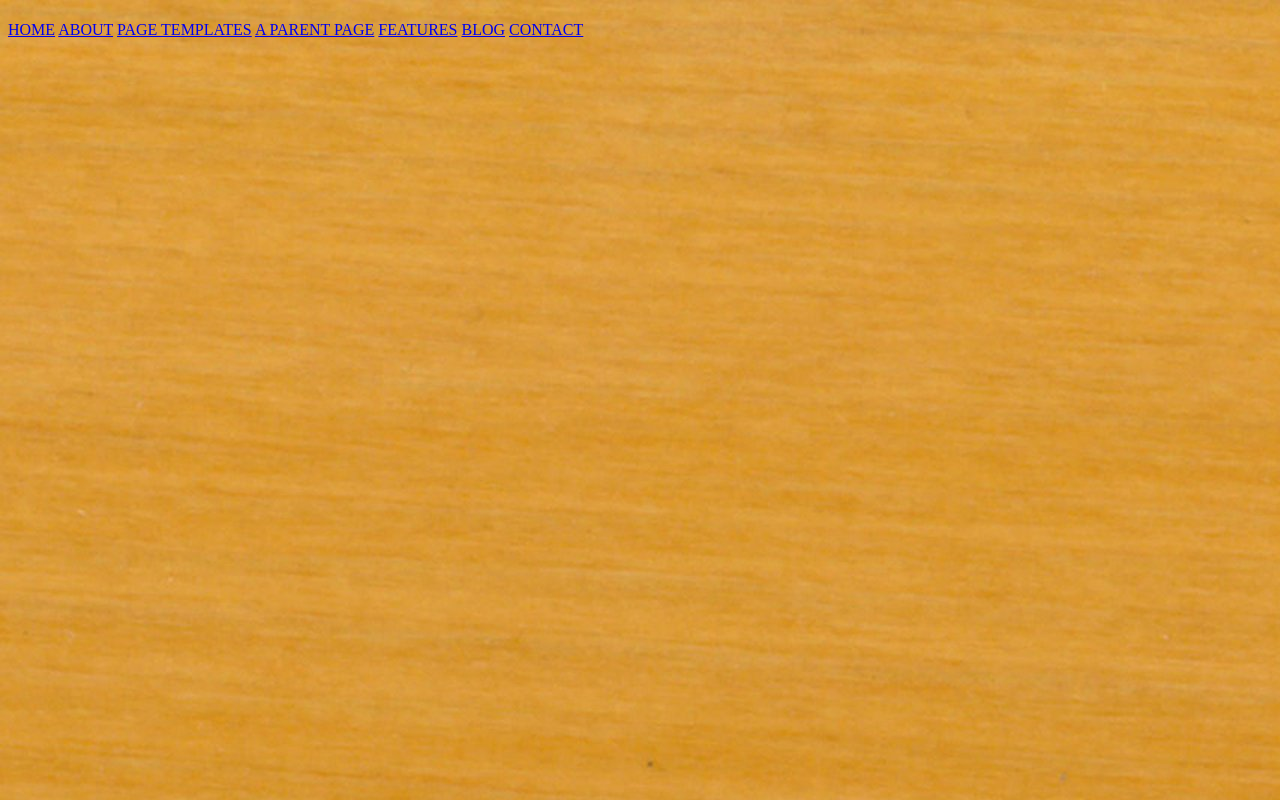
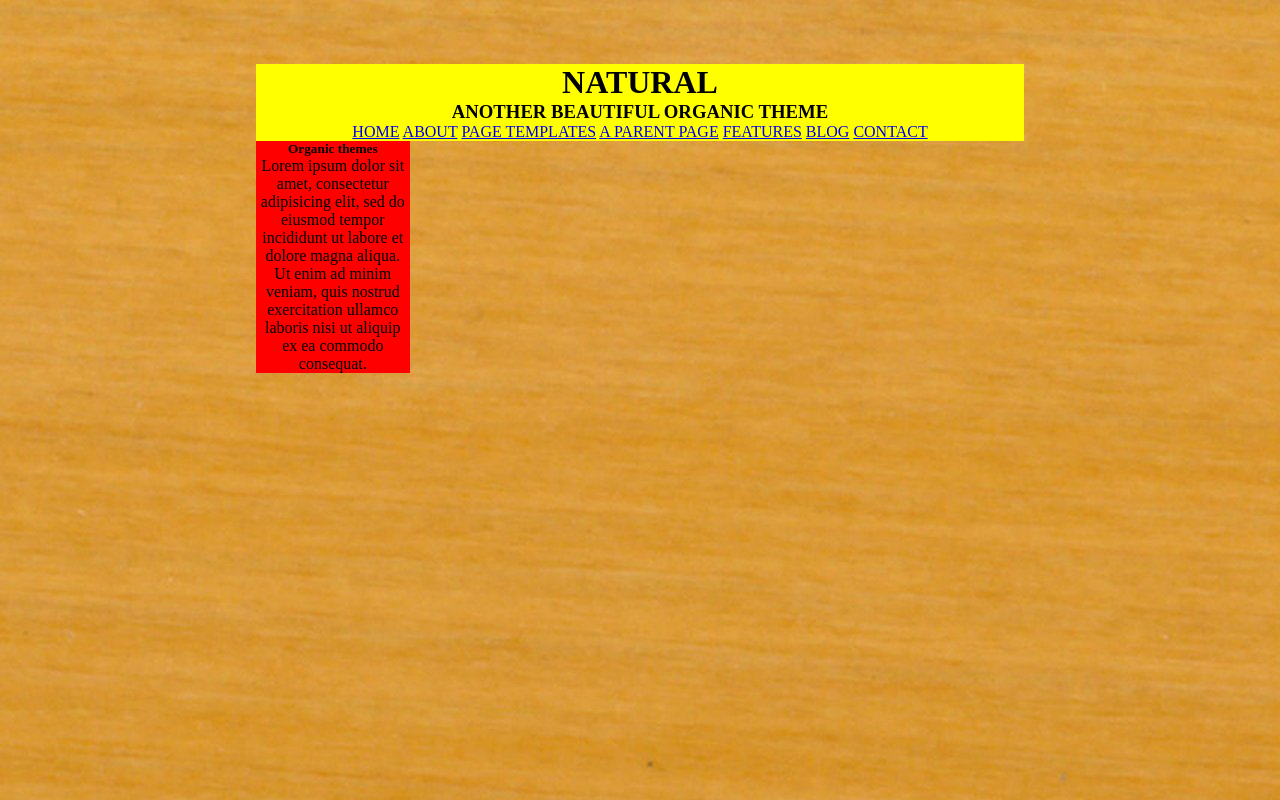
Before and after one commit to manuelggit/htmlcss-struttura-wp, a plain HTML site: page index.html in a window 1280 px wide. Drawn offline with Linux system fonts and the light colour scheme.

Commit message:
Posizionamento impreciso del blocco a sinistra

```diff
--- a/css/style.css
+++ b/css/style.css
@@ -1,3 +1,37 @@
+* {
+  padding: 0;
+  margin: 0;
+  box-sizing: border-box;
+}
+
 body {
   background-image: url("../img/sfondo.jpg");
 }
+
+.container {
+  margin: 5% 20%;
+  text-align: center;
+  background: white;
+}
+
+header {
+  background: yellow;
+}
+
+h1 {
+
+}
+
+h3 {
+
+}
+
+main {
+  background: orange;
+}
+
+.sinistra {
+  float: left;
+  width: 20%;
+  background: red;
+}
--- a/index.html
+++ b/index.html
@@ -7,6 +7,8 @@
   </head>
   <body>
 
+  <div class="container">
+
   <!-- Header -->
 
   <header>
@@ -14,14 +16,14 @@
     <!-- h1 -->
 
     <h1>
-
+      NATURAL
     </h1>
 
     <!-- h2 -->
 
-    <h2>
-
-    </h2>
+    <h3>
+      ANOTHER BEAUTIFUL ORGANIC THEME
+    </h3>
 
     <!-- navbar -->
 
@@ -44,6 +46,8 @@
     <!-- blocco sinistra -->
 
     <div class="sinistra">
+      <h5>Organic themes</h5>
+      <p>Lorem ipsum dolor sit amet, consectetur adipisicing elit, sed do eiusmod tempor incididunt ut labore et dolore magna aliqua. Ut enim ad minim veniam, quis nostrud exercitation ullamco laboris nisi ut aliquip ex ea commodo consequat.</p>
 
     </div>
 
@@ -80,5 +84,7 @@
 
   </footer>
 
+  </div>
+
   </body>
 </html>
```
